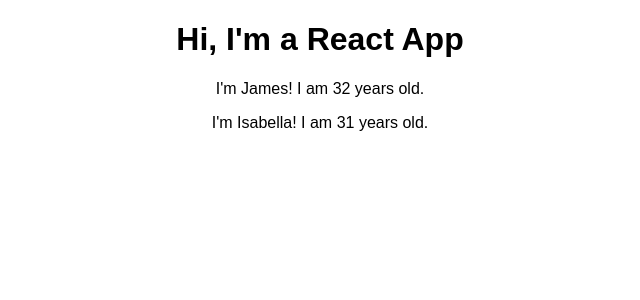
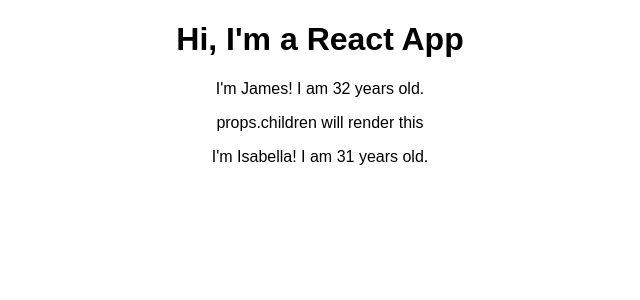
Before and after one commit to hzbyun/react-practice, a React (Create React App) app: page / in a window 1280 px wide. Shown: the top 300 px of the page, without its empty margins (320-960 px from the left). Built offline with nearby package versions, Linux system fonts and the light colour scheme.

Commit message:
Understanding the children Prop

```diff
--- a/src/App.js
+++ b/src/App.js
@@ -7,7 +7,7 @@
     return (
       <div className="App">
         <h1>Hi, I'm a React App</h1>
-        <Person name="James" age="32"/>
+        <Person name="James" age="32"> props.children will render this </Person>
         <Person name="Isabella" age="31"/>
       </div>
     );
--- a/src/Person/Person.js
+++ b/src/Person/Person.js
@@ -1,8 +1,12 @@
 import React from 'react';
 
 const person = (props) => {
-    // This is how to add js code in the middle of jsx
-    return <p>I'm {props.name}! I am {props.age} years old.</p>
+    return (
+        <div>
+            <p>I'm {props.name}! I am {props.age} years old.</p>
+            <p>{props.children}</p>
+        </div>
+    )
 }
 
 export default person;
```
